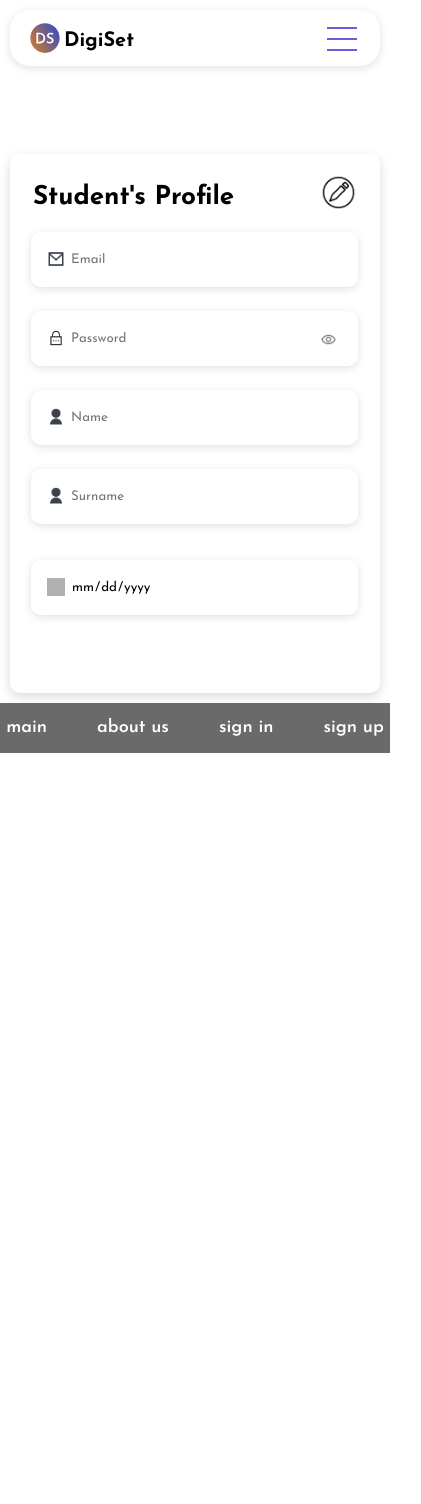
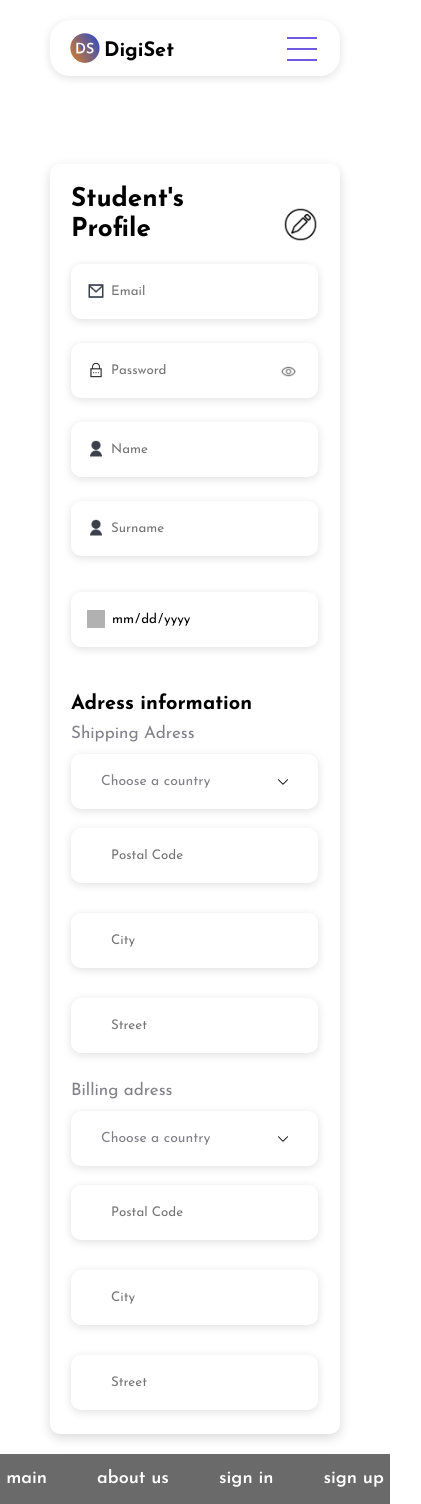
Before and after one commit to ValeriyaGlx/eCommerce-Application, a React (Create React App) app: page /profile in a window 390 px wide. Shown: the whole page, 421 px wide, since content can reach past the window. Before the commit the page ends 844 px from the top, so only its background shows below. Built offline with nearby package versions, Linux system fonts and the light colour scheme; grey boxes are pictures that could not be loaded.

Commit message:
feat: add new scss styles, remove one style from App file, add components to StudentsProfileForm

```diff
--- a/src/app/App.scss
+++ b/src/app/App.scss
@@ -10,7 +10,8 @@
   box-sizing: border-box;
   margin: 0;
   padding: 0;
-    font-family: Josefin Sans,
+  font-family:
+    Josefin Sans,
     serif;
 }
 
@@ -18,7 +19,8 @@ html,
 body {
   width: 100%;
   height: 100%;
-    font-family: Josefin Sans,
+  font-family:
+    Josefin Sans,
     serif;
   font-size: 20px;
   line-height: 30px;
@@ -34,17 +36,20 @@ a {
   text-decoration: none;
 }
 
-a, button, input[type=submit] {
+a,
+button,
+input[type='submit'] {
   cursor: pointer;
   font-weight: 600;
 }
 
 input {
-    font-family: Josefin Sans,
+  font-family:
+    Josefin Sans,
     serif;
 }
 
-input[type=submit] {
+input[type='submit'] {
   @extend %ButtonsHover;
 }
 
@@ -63,7 +68,7 @@ p {
 }
 
 *::-webkit-scrollbar-thumb {
-    background-color: $color-orange
+  background-color: $color-orange;
 }
 
 .container {
@@ -77,10 +82,6 @@ p {
   @media (max-width: 940px) {
     padding: 20px 50px;
   }
-
-    @media (max-width: 890px) {
-        padding: 10px 10px;
-    }
 }
 
 .lock {
--- a/src/pages/Profile/_Profile.scss
+++ b/src/pages/Profile/_Profile.scss
@@ -3,4 +3,5 @@
   display: flex;
   justify-content: space-between;
   column-gap: 25px;
+  align-items: center;
 }
--- a/src/shared/components/StudentsProfileForm/StudentsProfileForm.tsx
+++ b/src/shared/components/StudentsProfileForm/StudentsProfileForm.tsx
@@ -7,6 +7,11 @@ import InputValidationSignUp from '../../../entities/InputValidationSignUp/view/
 import submit from '../../../assets/icons/daw.png';
 import close from '../../../assets/icons/close.png';
 import pencil from '../../../assets/img/pencil.png';
+import {
+  INPUTS_SIGNUP_ADDRESS as addressArray,
+  SELECT_SIGNUP_DATA as selectArray,
+} from '../../../constants/signupConstants/signupConstants';
+import SignUpSelectTag from '../../../entities/SignUpSelectTag/SignUpSelectTag';
 
 export const StudentProfileForm = () => {
   const isActive = useRef<HTMLDivElement>(null);
@@ -55,6 +60,43 @@ export const StudentProfileForm = () => {
           ),
         )}
       </div>
+      <div className={'profile-form__adress'}>
+        <h4 className={'profile-form__headline'}>Adress information</h4>
+        <h5 className={'profile-form__title__adress'}>Shipping Adress</h5>
+        <div className={'profile-input__shipping'}>
+          <SignUpSelectTag
+            selectArray={selectArray}
+            className={'singUp-select'}
+            inputName={'shipping'}
+          />
+          {addressArray.map(({ type, placeholder, id, name }) => (
+            <InputValidationSignUp
+              key={id}
+              type={type}
+              placeholder={placeholder}
+              inputName={'shipping_' + name}
+            />
+          ))}
+        </div>
+      </div>
+      <div className={'profile-form__billing'}>
+        <h5 className={'profile-form__title__adress'}>Billing adress</h5>
+        <div className={'profile-input__billing'}>
+          <SignUpSelectTag
+            selectArray={selectArray}
+            className={'singUp-select'}
+            inputName={'billing'}
+          />
+          {addressArray.map(({ type, placeholder, id, name }) => (
+            <InputValidationSignUp
+              key={id}
+              type={type}
+              placeholder={placeholder}
+              inputName={'billing_' + name}
+            />
+          ))}
+        </div>
+      </div>
     </div>
   );
 };
--- a/src/shared/components/StudentsProfileForm/_StudentsProfileForm.scss
+++ b/src/shared/components/StudentsProfileForm/_StudentsProfileForm.scss
@@ -2,14 +2,15 @@
   &-form {
     box-shadow: 0 4px 12px 0 rgba(0, 0, 0, 0.15);
     border-radius: 10px;
-    padding: 42px 44px 102px 42px;
+    padding: 42px 44px 42px 44px;
+    flex-basis: 50%;
+
     @media (max-width: 1170px) {
       flex-grow: 1;
     }
     @media (max-width: 640px) {
       padding: 21px 22px 51px 21px;
     }
-    flex-basis: 50%;
     &__title {
       font-weight: bold;
       font-size: 1.7em;
@@ -28,6 +29,9 @@
       align-items: end;
       column-gap: 15px;
       transition: 3s;
+    }
+    &__headline {
+      margin-top: 15px;
     }
     input {
       height: 55px;
@@ -88,7 +92,7 @@
     &__head {
       display: flex;
       align-items: end;
-      justify-content: space-evenly;
+      justify-content: space-between;
       margin-bottom: 15px;
       button {
         background: transparent;
@@ -140,3 +144,93 @@
     opacity 0.5s ease,
     transform 0.3s ease;
 }
+
+.profile-input {
+  &__billing {
+    display: grid;
+    grid-template-columns: repeat(2, 1fr);
+    grid-template-rows: 1fr 14px 1fr 14px;
+    grid-column-gap: 5px;
+    :nth-child(1) {
+      grid-area: 1 / 1 / 2 / 2;
+    }
+    :nth-child(2) {
+      grid-area: 3 / 1 / 3 / 2;
+    }
+    :nth-child(3) {
+      grid-area: 4 / 1 /4 / 2;
+    }
+    :nth-child(4) {
+      grid-area: 1 / 2 / 2 / 3;
+    }
+    :nth-child(5) {
+      grid-area: 2 / 2 / 3 / 3;
+    }
+    :nth-child(6) {
+      grid-area: 3 / 2 / 4 / 3;
+    }
+    :nth-child(7) {
+      grid-area: 4 / 2 / 5 / 3;
+    }
+    @media (max-width: 640px) {
+      grid-template-columns: 1fr;
+      grid-template-rows: 1fr 10px 1fr 10px 1fr 10px;
+      :nth-child(1),
+      :nth-child(2),
+      :nth-child(3),
+      :nth-child(4),
+      :nth-child(5),
+      :nth-child(6),
+      :nth-child(7),
+      :nth-child(8),
+      :nth-child(9),
+      :nth-child(10) {
+        grid-area: auto;
+      }
+    }
+  }
+  &__shipping {
+    display: grid;
+    grid-template-columns: repeat(2, 1fr);
+    grid-template-rows: 1fr 14px 1fr 14px;
+    grid-column-gap: 5px;
+    :nth-child(1) {
+      grid-area: 1 / 1 / 2 / 2;
+    }
+    :nth-child(2) {
+      grid-area: 3 / 1 / 3 / 2;
+    }
+    :nth-child(3) {
+      grid-area: 4 / 1 /4 / 2;
+    }
+    :nth-child(4) {
+      grid-area: 1 / 2 / 2 / 3;
+    }
+    :nth-child(5) {
+      grid-area: 2 / 2 / 3 / 3;
+    }
+    :nth-child(6) {
+      grid-area: 3 / 2 / 4 / 3;
+    }
+    :nth-child(7) {
+      grid-area: 4 / 2 / 5 / 3;
+    }
+    @media (max-width: 640px) {
+      grid-template-columns: 1fr;
+      grid-template-rows: 1fr 10px 1fr 10px 1fr 10px;
+      margin-bottom: 50px;
+      :nth-child(1),
+      :nth-child(2),
+      :nth-child(3),
+      :nth-child(4),
+      :nth-child(5),
+      :nth-child(6),
+      :nth-child(7),
+      :nth-child(8),
+      :nth-child(9),
+      :nth-child(10) {
+        grid-area: auto;
+      }
+    }
+  }
+}
```
Also changed, not shown: src/shared/components/StudentsProfileCollage/_StudentsProfileCollage.scss (indentation only). Lines whose indentation alone changed are shown as unchanged.
